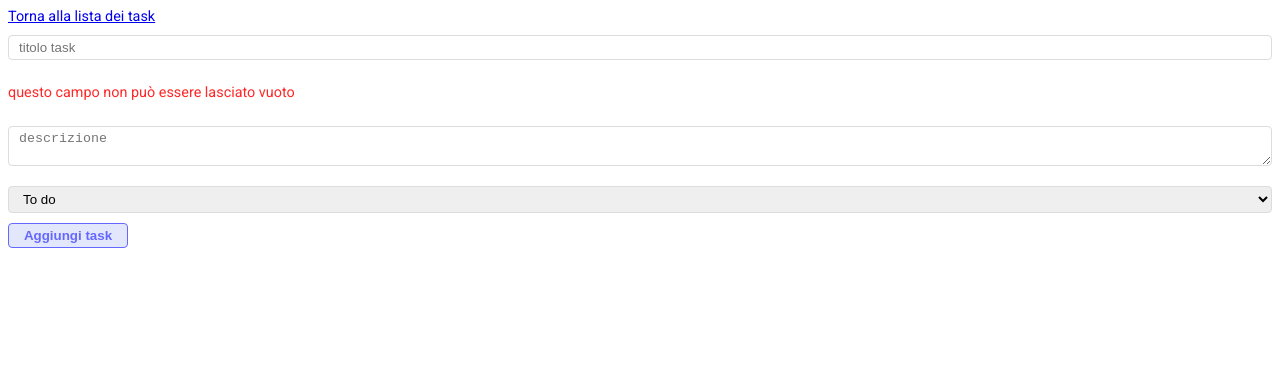
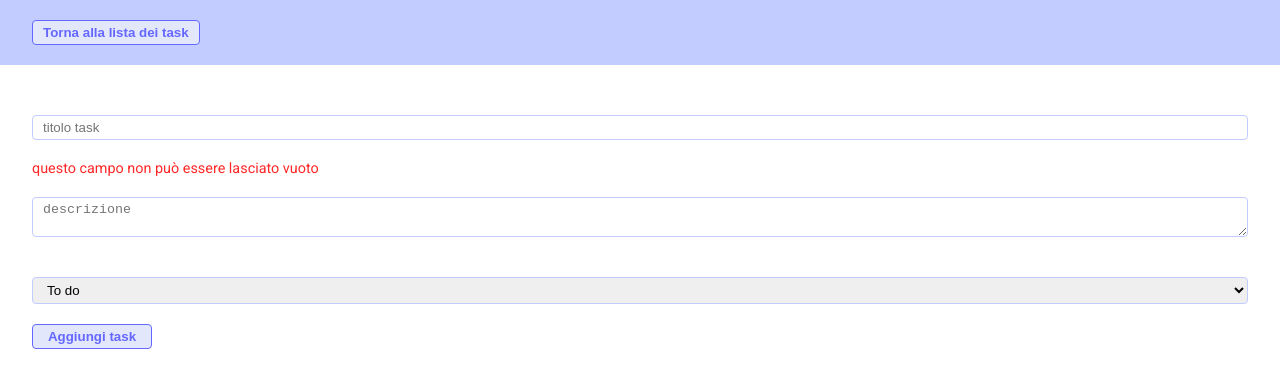
Before and after one commit to DanielPioFalabella/ex-react-task-manager, a React (Vite) app: page /addTask in a window 1280 px wide. Shown: the top 388 px of the page. Built offline with nearby package versions, Linux system fonts and the light colour scheme; no server answers.

Commit message:
milestone 12 + style page

```diff
--- a/src/pages/AddTask.css
+++ b/src/pages/AddTask.css
@@ -1,12 +1,21 @@
 .add-task-form {
     display: flex;
     flex-direction: column;
+    width: 95%;
+    margin: 0 auto;
+    margin-top: 30px;
 
     input, textarea, select {
-        margin: 10px 0px;
-        border: 1px solid gainsboro;
+        margin: 20px 0px;
+        border: 1px solid rgb(194, 204, 255);
         border-radius: 4px;
         padding: 4px 10px;
+    }
+
+    input:focus, textarea:focus, select:focus {
+        outline: none;
+        border: 2px solid rgba(194, 204, 255, 0.8);
+        box-shadow: 0px 0px 10px rgba(110, 81, 255, 0.4);
     }
 }
 
@@ -20,6 +29,12 @@
     font-weight: 600;
 }
 
+.add-task:hover {
+     background-color: rgb(101, 104, 255);
+    color: white;
+    cursor: pointer;
+}
+
 .error {
     color: rgb(255, 39, 39);
 }
--- a/src/pages/AddTask.jsx
+++ b/src/pages/AddTask.jsx
@@ -46,7 +46,9 @@ const AddTask = () => {
 
     return (
         <>
-        <NavLink to={"/"}>Torna alla lista dei task</NavLink>
+        <div className="header">
+            <button className="btn-header"><NavLink to={"/"}>Torna alla lista dei task</NavLink></button>
+        </div>
 
         <form className="add-task-form" onSubmit={handleForm}>
             <input type="text"
--- a/src/pages/TaskList.css
+++ b/src/pages/TaskList.css
@@ -1,14 +1,67 @@
+* {
+    margin: 0;
+    padding: 0;
+    box-sizing: border-box;
+}
+
+.header {
+    background-color: rgb(194, 204, 255);
+    padding: 20px 2.5%;
+}
+
+.btn-header {
+    min-width: 120px;
+    border: 1px solid rgb(101, 104, 255);
+    border-radius: 4px;
+    padding: 4px 10px;
+    background-color: rgb(227, 231, 252);
+    color: rgb(101, 104, 255);
+    font-weight: 600;
+
+    a {
+        text-decoration: none;
+        color: inherit;
+    }
+}
+
+.btn-header:hover {
+    background-color: rgb(101, 104, 255) !important;
+     color: white !important;
+}
+
 table {
     width: 95%;
     margin: 0 auto;
     margin-top: 20px;
     border-radius: 6px;
     padding: 5px;
-    background-color: aliceblue;
-    box-shadow: 0px 0px 16px rgba(153, 208, 255, 0.8);
+    background-color: rgb(227, 231, 252);
+    box-shadow: 0px 0px 16px rgba(110, 81, 255, 0.4);
 }
 
 th {
-    width: calc(100% / 3);
+    border-radius: 4px;
     padding: 5px;
+    background-color: rgb(194, 204, 255);
 }
+
+th:hover {
+    background-color: rgb(101, 104, 255);
+    color: white;
+    cursor: pointer;
+}
+
+.search-bar-task {
+    display: block;
+    width: 500px;
+    margin-top: 30px;
+    margin-left: 2.5%;
+    border: 1px solid rgb(194, 204, 255);
+    padding: 4px 10px;
+}
+
+.search-bar-task:focus {
+    outline: none;
+    border: 2px solid rgba(194, 204, 255, 0.8);
+   box-shadow: 0px 0px 10px rgba(110, 81, 255, 0.4);
+}
--- a/src/pages/TaskList.jsx
+++ b/src/pages/TaskList.jsx
@@ -1,16 +1,31 @@
 import "./TaskList.css"
 import { NavLink } from "react-router-dom"
-import { useContext, useState, useMemo } from "react"
+import { useContext, useState, useMemo, useCallback } from "react"
 import { GlobalContext } from "../context/GlobalContext"
 import TaskRow from "../components/TaskRow"
+
+// debounce function
+function debounce(callback, delay) {
+    let timer;
+
+    return (value) => {
+        clearTimeout(timer)
+        timer = setTimeout(() => {
+            callback(value)
+        }, delay);
+    }
+}
 
 const TaskList = () => {
     const { tasks } = useContext(GlobalContext)
     const [sortBy, setSortBy] = useState("createdAt")
     const [sortOrder, setSortOrder] = useState(1)
+    const [searchQuery, setSearchQuery] = useState("")
+
+    const debounceSearch = useCallback(debounce(setSearchQuery, 500), [])
 
     const handleItem = (field) => {
-        if(sortBy === field) {
+        if (sortBy === field) {
             setSortOrder(prev => prev * -1)
         } else {
             setSortBy(field)
@@ -20,8 +35,10 @@ const TaskList = () => {
 
     const sortIcon = sortOrder === 1 ? "▲" : "▼"
 
-    const tasksOrder = useMemo (() => {
-        return [...tasks].sort((a, b) => {
+    const tasksOrder = useMemo(() => {
+        return [...tasks].filter((t) =>
+            t.title.toLowerCase().includes(searchQuery.toLowerCase())
+        ).sort((a, b) => {
             let comparison;
 
             if (sortBy === "title") {
@@ -31,7 +48,7 @@ const TaskList = () => {
                 const statusA = arrayStatus.indexOf(a.status);
                 const statusB = arrayStatus.indexOf(b.status)
                 comparison = statusA - statusB
-            } else if(sortBy === "createdAt") {
+            } else if (sortBy === "createdAt") {
                 const dateA = new Date(a.createdAt).getTime();
                 const dateB = new Date(b.createdAt).getTime();
                 comparison = dateA - dateB
@@ -39,11 +56,18 @@ const TaskList = () => {
 
             return comparison * sortOrder
         })
-    }, [tasks, sortBy, sortOrder])
+    }, [tasks, sortBy, sortOrder, searchQuery])
 
     return (
         <>
-            <NavLink to={"/addTask"}>Aggiungi Task</NavLink>
+        <div className="header">
+            <button className="btn-header"><NavLink to={"/addTask"}>Aggiungi Task</NavLink></button>
+        </div>
+
+            <input className="search-bar-task"
+                type="text"
+                placeholder="cerca una task"
+                onChange={(e) => debounceSearch(e.target.value)} />
 
             <table>
                 <thead>
@@ -56,7 +80,7 @@ const TaskList = () => {
                 <tbody>
                     {tasksOrder.map((t) => {
                         return <TaskRow
-                        key={t.id} task={t}
+                            key={t.id} task={t}
                         />
                     })}
                 </tbody>
```
